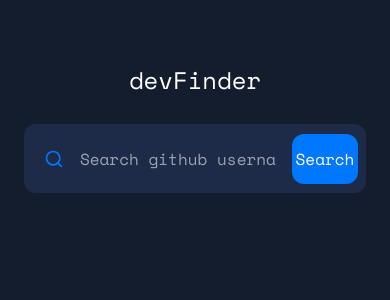
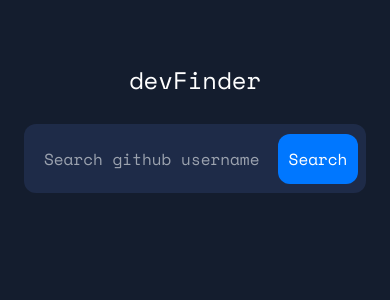
Before and after one commit to rodrigojsdeveloper/devfinder, a Next.js app: page / in a window 390 px wide. Shown: the top 300 px of the page. Built offline with nearby package versions, Linux system fonts and the light colour scheme.

Commit message:
refactor: rename the Input component to Search

```diff
--- a/package.json
+++ b/package.json
@@ -17,6 +17,7 @@
     "react": "^18",
     "react-dom": "^18",
     "react-hook-form": "^7.47.0",
+    "tailwind": "^4.0.0",
     "tailwind-merge": "^2.2.1",
     "zod": "^3.22.4"
   },
--- a/src/app/globals.css
+++ b/src/app/globals.css
@@ -13,8 +13,6 @@
 
   font-synthesis: none;
   text-rendering: optimizeLegibility;
-  -webkit-font-smoothing: antialiased;
-  -moz-osx-font-smoothing: grayscale;
   -webkit-text-size-adjust: 100%;
 
   -webkit-tap-highlight-color: transparent;
@@ -54,10 +52,6 @@
 }
 
 ::-webkit-scrollbar-thumb {
-  border-radius: 0.031rem;
+  border-radius: 0.75rem;
   background-color: #1E2B48;
 }
-
-::selection {
-  background-color: rgba(2, 55, 345, 0.1);
-}
--- a/src/app/layout.tsx
+++ b/src/app/layout.tsx
@@ -19,7 +19,7 @@
 export default function RootLayout({ children }: PropsWithChildren) {
   return (
     <html lang="en">
-      <body className={cn('font-space-mono', spaceMono.className)}>
+      <body className={cn('font-space-mono antialiased', spaceMono.className)}>
         <Providers>{children}</Providers>
       </body>
     </html>
--- a/src/app/page.tsx
+++ b/src/app/page.tsx
@@ -3,7 +3,7 @@
 import { useContext } from 'react'
 import { UserContext } from '@/contexts/user.context'
 import { Header } from '@/components/header'
-import { Input } from '@/components/input'
+import { Search } from '@/components/search'
 import { Card } from '@/components/card'
 
 export default function Home() {
@@ -13,10 +13,10 @@
     Object.keys(user).length === 0 && user.constructor === Object
 
   return (
-    <main className="mx-auto flex min-h-screen w-full max-w-4xl flex-col items-center px-6 py-16 sm:px-24">
+    <main className="mx-auto flex min-h-screen w-full max-w-4xl flex-col items-center gap-7 px-6 py-16 sm:px-24">
       <Header />
-      <div className="mt-7 flex w-full flex-col gap-y-6">
-        <Input />
+      <div className="flex w-full flex-col gap-y-6">
+        <Search />
         {!isUserEmpty ? <Card /> : null}
       </div>
     </main>
--- a/src/components/Card.tsx
+++ b/src/components/Card.tsx
@@ -49,16 +49,16 @@
         </div>
 
         <div className="flex w-full flex-col items-start gap-x-10 gap-y-5 rounded-def bg-blue-100 px-8 py-5 sm:flex-row">
-          <div className="w-full max-w-[8.625rem]">
-            <h3 className="mb-1.5 text-sm text-gray">Repos</h3>
+          <div className="flex w-full max-w-[8.625rem] flex-col gap-1.5">
+            <h3 className="text-sm text-gray">Repos</h3>
             <p className="text-2xl font-extrabold">{user.public_repos}</p>
           </div>
-          <div className="w-full max-w-[8.625rem]">
-            <h3 className="mb-1.5 text-sm text-gray">Followers</h3>
+          <div className="flex w-full max-w-[8.625rem] flex-col gap-1.5">
+            <h3 className="text-sm text-gray">Followers</h3>
             <p className="text-2xl font-extrabold">{user.followers}</p>
           </div>
-          <div className="w-full max-w-[8.625rem]">
-            <h3 className="mb-1.5 text-sm text-gray">Following</h3>
+          <div className="flex w-full max-w-[8.625rem] flex-col gap-1.5">
+            <h3 className="text-sm text-gray">Following</h3>
             <p className="text-2xl font-extrabold">{user.following}</p>
           </div>
         </div>
--- a/src/components/Input.tsx
+++ b/src/components/search.tsx
@@ -5,13 +5,13 @@
 import { zodResolver } from '@hookform/resolvers/zod'
 import { UserContext } from '@/contexts/user.context'
 import { userSchema } from '@/schemas/user.schema'
-import { Loader2, Search } from 'lucide-react'
+import { Loader2, Search as SearchIcon } from 'lucide-react'
 import { api } from '@/services/api'
 import * as zod from 'zod'
 
 type FormData = zod.infer<typeof userSchema>
 
-export const Input = () => {
+export const Search = () => {
   const { setUser } = useContext(UserContext)
 
   const [isLoading, setIsLoading] = useState<boolean>(false)
@@ -20,7 +20,7 @@
     owner: zod.string().min(1),
   })
 
-  const { register, handleSubmit } = useForm({
+  const { register, handleSubmit, reset } = useForm({
     resolver: zodResolver(schema),
   })
 
@@ -32,7 +32,10 @@
     }
     api
       .get(`${rowData.owner}`)
-      .then((res) => setUser(res.data))
+      .then((res) => {
+        setUser(res.data)
+        reset()
+      })
       .catch((error) => console.error(error))
       .finally(() => setIsLoading(false))
   }
@@ -42,7 +45,7 @@
       onSubmit={handleSubmit(onSubmitFunction)}
       className="flex h-[4.313rem] w-full flex-row items-center justify-between gap-x-4 rounded-def bg-blue-200 py-2 pl-5 pr-2"
     >
-      <Search size={32} className="text-[#07f]" />
+      <SearchIcon size={32} className="hidden text-[#07f] sm:block" />
       <input
         placeholder="Search github username"
         className="w-full bg-blue-200 focus:placeholder:text-transparent"
@@ -52,7 +55,7 @@
       <button
         type="submit"
         disabled={isLoading}
-        className="h-[3.125rem] w-[6.625rem] rounded-def bg-blue-300 hover:bg-blue-500 focus-visible:bg-blue-500 disabled:flex disabled:cursor-default disabled:items-center disabled:justify-center disabled:bg-blue-300"
+        className="h-[3.125rem] min-w-[5rem] rounded-def bg-blue-300 hover:bg-blue-500 focus-visible:bg-blue-500 disabled:flex disabled:cursor-default disabled:items-center disabled:justify-center disabled:bg-blue-300"
       >
         {isLoading ? (
           <Loader2 size={20} className="animate-spin text-white" />
--- a/tailwind.config.ts
+++ b/tailwind.config.ts
@@ -37,4 +37,5 @@
   },
   plugins: [],
 }
+
 export default config
```
Also changed, not shown: 1 other file (tests, documents, lock files or other folders).
